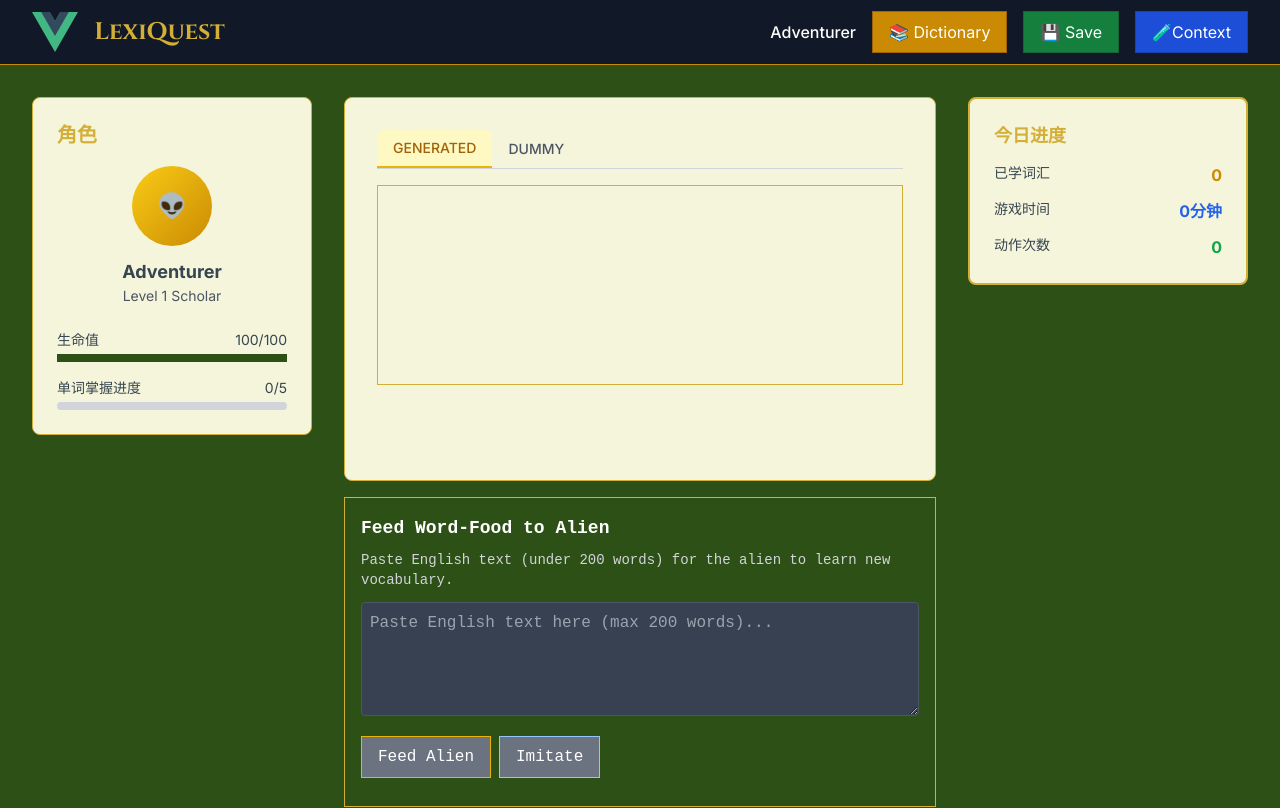
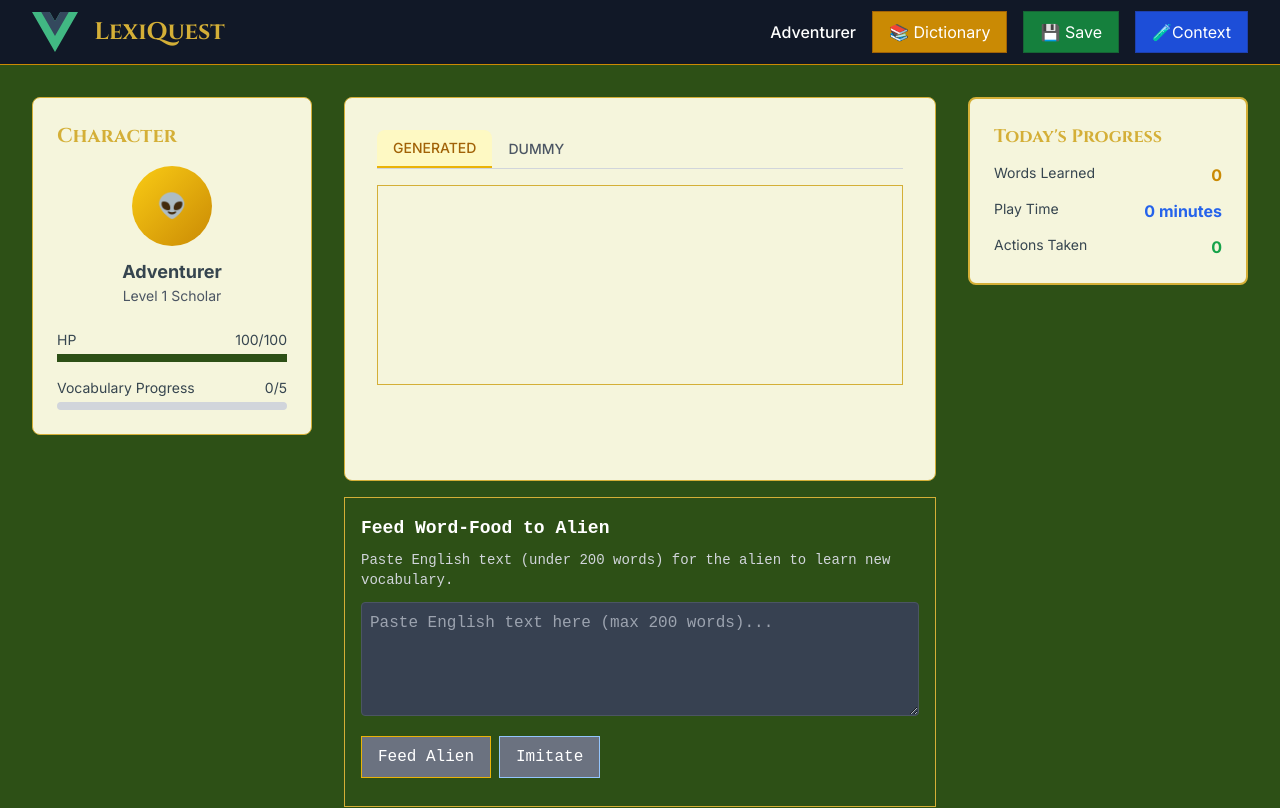
Before and after one commit to laicwew/LexiQuest, a Vue app: page /game in a window 1280 px wide. Shown: the top 808 px of the page. Built offline with nearby package versions, Linux system fonts and the light colour scheme; no server answers.

Commit message:
fix: replace ch with en

```diff
--- a/src/components/game/CharacterStats.vue
+++ b/src/components/game/CharacterStats.vue
@@ -16,7 +16,7 @@ const props = defineProps<{
 
 const hpPercent = computed(() => (props.character.hp / props.character.maxHp) * 100)
 
-// 计算单词掌握进度
+// Calculate vocabulary progress
 const vocabProgress = computed(() => {
   const nextRequirement = gameStore.getNextLevelRequirements()
   if (!nextRequirement) return 100
@@ -32,7 +32,7 @@ const nextLevelRequirement = computed(() => {
 
 <template>
   <div class="parchment-bg rounded-lg p-6 magical-glow">
-    <h2 class="fantasy-title text-xl font-bold mb-4">角色</h2>
+    <h2 class="fantasy-title text-xl font-bold mb-4">Character</h2>
     <div class="text-center mb-6">
       <div
         class="w-20 h-20 bg-gradient-to-br from-yellow-400 to-yellow-600 rounded-full mx-auto mb-3 flex items-center justify-center text-2xl"
@@ -47,7 +47,7 @@ const nextLevelRequirement = computed(() => {
     <div class="space-y-4">
       <div>
         <div class="flex justify-between text-sm mb-1">
-          <span>生命值</span>
+          <span>HP</span>
           <span>{{ character.hp }}/{{ character.maxHp }}</span>
         </div>
         <div class="bg-gray-300 rounded-full h-2">
@@ -57,7 +57,7 @@ const nextLevelRequirement = computed(() => {
 
       <div>
         <div class="flex justify-between text-sm mb-1">
-          <span>单词掌握进度</span>
+          <span>Vocabulary Progress</span>
           <span v-if="nextLevelRequirement"
             >{{ vocabCount }}/{{ nextLevelRequirement.words_required }}</span
           >
@@ -73,21 +73,21 @@ const nextLevelRequirement = computed(() => {
 
 <style scoped>
 .parchment-bg {
-  background: var(--secondary-parchment); /* 扁平化背景 */
+  background: var(--secondary-parchment); /* Flat background */
   border: 2px solid var(--primary-gold);
-  box-shadow: none; /* 移除阴影 */
+  box-shadow: none; /* Remove shadow */
 }
 
 .fantasy-title {
   font-family: 'Cinzel', serif;
   color: var(--primary-gold);
-  text-shadow: none; /* 移除阴影 */
+  text-shadow: none; /* Remove shadow */
 }
 
 .stat-bar {
-  background: var(--primary-green); /* 扁平化背景 */
+  background: var(--primary-green); /* Flat background */
   height: 8px;
-  border-radius: 0; /* 移除圆角 */
+  border-radius: 0; /* Remove rounded corners */
   transition: width 0.5s ease;
 }
 </style>
--- a/src/components/game/ProgressPanel.vue
+++ b/src/components/game/ProgressPanel.vue
@@ -1,5 +1,4 @@
 <script setup lang="ts">
-
 const props = defineProps<{
   progress: {
     wordsLearnedToday: number
@@ -7,25 +6,24 @@ const props = defineProps<{
     actionsTaken: number
   }
 }>()
-
 </script>
 
 <template>
   <div class="space-y-6">
     <!-- Quick Stats -->
     <div class="parchment-bg rounded-lg p-6 magical-glow">
-      <h3 class="fantasy-title text-lg font-bold mb-3">今日进度</h3>
+      <h3 class="fantasy-title text-lg font-bold mb-3">Today's Progress</h3>
       <div class="space-y-3">
         <div class="flex justify-between">
-          <span class="text-sm">已学词汇</span>
+          <span class="text-sm">Words Learned</span>
           <span class="font-bold text-yellow-600">{{ progress.wordsLearnedToday }}</span>
         </div>
         <div class="flex justify-between">
-          <span class="text-sm">游戏时间</span>
-          <span class="font-bold text-blue-600">{{ Math.floor(progress.timeSpent / 60) }}分钟</span>
+          <span class="text-sm">Play Time</span>
+          <span class="font-bold text-blue-600">{{ Math.floor(progress.timeSpent / 60) }} minutes</span>
         </div>
         <div class="flex justify-between">
-          <span class="text-sm">动作次数</span>
+          <span class="text-sm">Actions Taken</span>
           <span class="font-bold text-green-600">{{ progress.actionsTaken }}</span>
         </div>
       </div>
@@ -35,21 +33,21 @@ const props = defineProps<{
 
 <style scoped>
 .parchment-bg {
-  background: var(--secondary-parchment); /* 扁平化背景 */
+  background: var(--secondary-parchment); /* Flat background */
   border: 2px solid var(--primary-gold);
-  box-shadow: none; /* 移除阴影 */
+  box-shadow: none; /* Remove shadow */
 }
 
 .fantasy-title {
   font-family: 'Cinzel', serif;
   color: var(--primary-gold);
-  text-shadow: none; /* 移除阴影 */
+  text-shadow: none; /* Remove shadow */
 }
 
 .stat-bar {
-  background: var(--primary-green); /* 扁平化背景 */
+  background: var(--primary-green); /* Flat background */
   height: 8px;
-  border-radius: 0; /* 移除圆角 */
+  border-radius: 0; /* Remove rounded corners */
   transition: width 0.5s ease;
 }
 </style>
```
